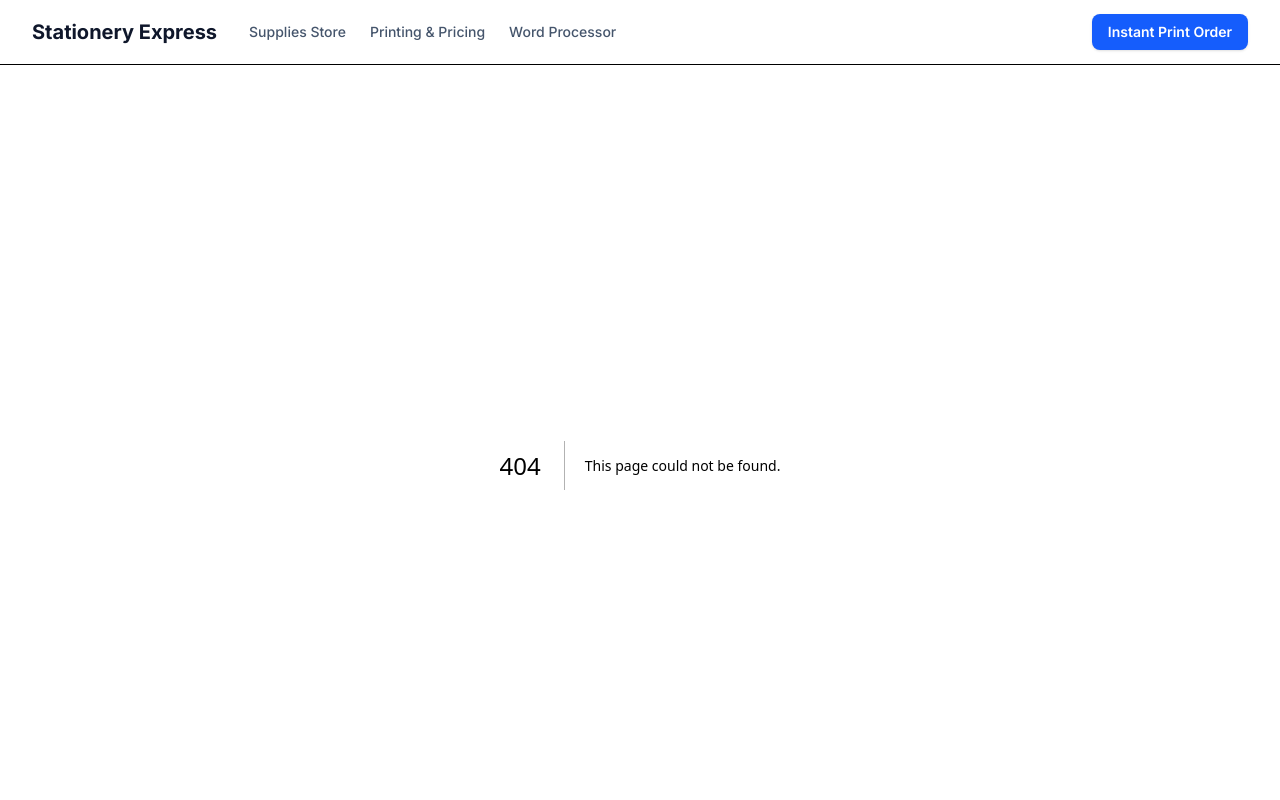
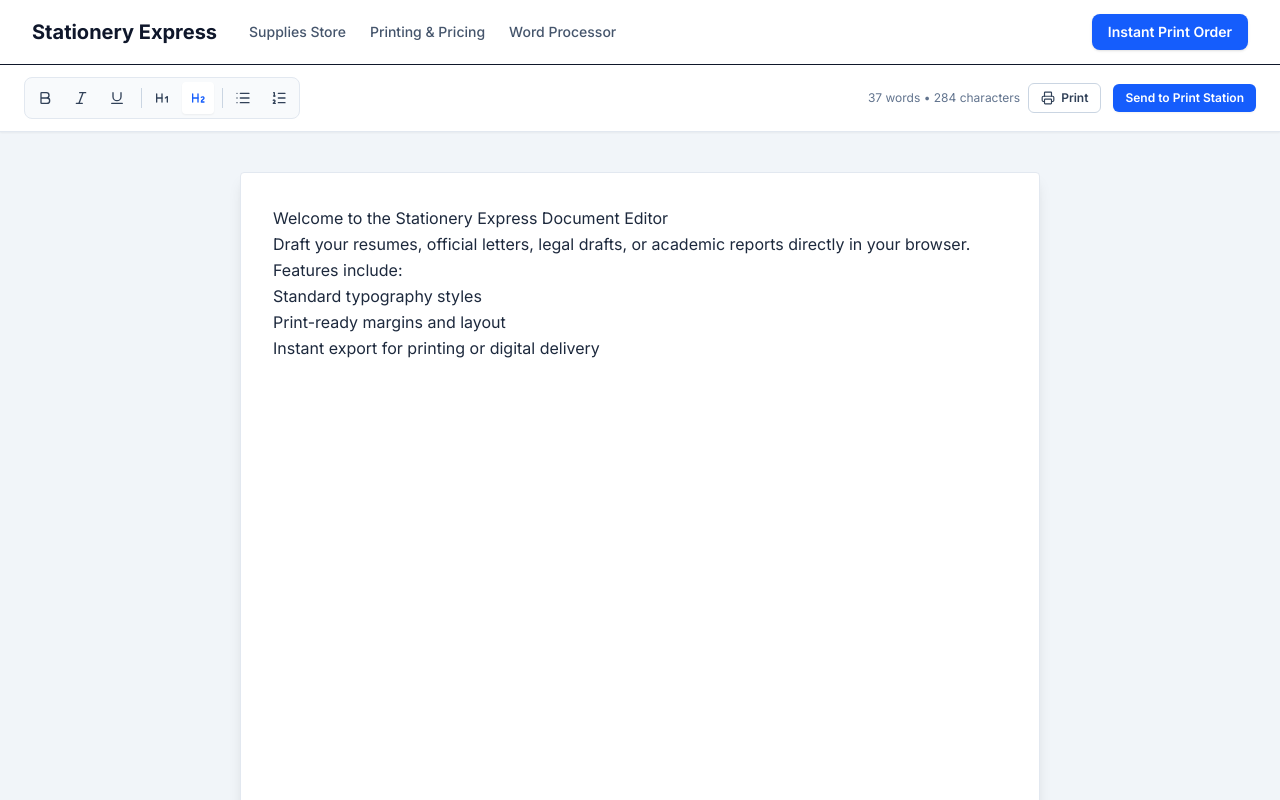
Before and after one commit to smarthiredhr-bot/stationery-platform, a Next.js app: page /editor in a window 1280 px wide. Before the commit this address had no page. Shown: the top 800 px of the page. Built offline with nearby package versions, Linux system fonts and the light colour scheme.

Commit message:
feat: add interactive word processor route and update security overrides

```diff
--- a/package.json
+++ b/package.json
@@ -11,6 +11,10 @@
                 },
     "dependencies":  {
                          "@prisma/client":  "^6.19.3",
+                         "@tiptap/extension-underline":  "^3.31.4",
+                         "@tiptap/pm":  "^3.31.4",
+                         "@tiptap/react":  "^3.31.4",
+                         "@tiptap/starter-kit":  "^3.31.4",
                          "clsx":  "^2.1.1",
                          "lucide-react":  "^1.55.0",
                          "mammoth":  "^1.13.0",
--- /dev/null
+++ b/src/app/editor/page.tsx
@@ -0,0 +1,127 @@
+'use client';
+
+import React from 'react';
+import { useEditor, EditorContent } from '@tiptap/react';
+import StarterKit from '@tiptap/starter-kit';
+import Underline from '@tiptap/extension-underline';
+import {
+  Bold, Italic, Underline as UnderlineIcon,
+  Heading1, Heading2, List, ListOrdered,
+  AlignLeft, Download, Printer
+} from 'lucide-react';
+
+export default function WordProcessorPage() {
+  const editor = useEditor({
+    extensions: [
+      StarterKit,
+      Underline,
+    ],
+    content: `
+      <h2>Welcome to the Stationery Express Document Editor</h2>
+      <p>Draft your resumes, official letters, legal drafts, or academic reports directly in your browser.</p>
+      <p>Features include:</p>
+      <ul>
+        <li>Standard typography styles</li>
+        <li>Print-ready margins and layout</li>
+        <li>Instant export for printing or digital delivery</li>
+      </ul>
+    `,
+    editorProps: {
+      attributes: {
+        class: 'prose max-w-none focus:outline-none min-h-[750px] p-8 text-slate-800 leading-relaxed',
+      },
+    },
+  });
+
+  if (!editor) return null;
+
+  const wordCount = editor.storage?.characterCount?.words?.() ||
+    editor.getText().trim().split(/\s+/).filter(Boolean).length;
+  const charCount = editor.getText().length;
+
+  return (
+    <div className="min-h-screen bg-slate-100 flex flex-col">
+      {/* Top Application Toolbar */}
+      <header className="bg-white border-b border-slate-200 px-6 py-3 flex flex-wrap items-center justify-between gap-4 sticky top-0 z-20 shadow-xs">
+        <div className="flex items-center space-x-1 border border-slate-200 rounded-lg p-1 bg-slate-50">
+          <button
+            onClick={() => editor.chain().focus().toggleBold().run()}
+            className={`p-2 rounded hover:bg-white transition-colors ${editor.isActive('bold') ? 'bg-white shadow-xs font-bold text-blue-600' : 'text-slate-700'}`}
+            title="Bold"
+          >
+            <Bold size={16} />
+          </button>
+          <button
+            onClick={() => editor.chain().focus().toggleItalic().run()}
+            className={`p-2 rounded hover:bg-white transition-colors ${editor.isActive('italic') ? 'bg-white shadow-xs text-blue-600' : 'text-slate-700'}`}
+            title="Italic"
+          >
+            <Italic size={16} />
+          </button>
+          <button
+            onClick={() => editor.chain().focus().toggleUnderline().run()}
+            className={`p-2 rounded hover:bg-white transition-colors ${editor.isActive('underline') ? 'bg-white shadow-xs text-blue-600' : 'text-slate-700'}`}
+            title="Underline"
+          >
+            <UnderlineIcon size={16} />
+          </button>
+          <span className="w-px h-5 bg-slate-300 mx-1" />
+          <button
+            onClick={() => editor.chain().focus().toggleHeading({ level: 1 }).run()}
+            className={`p-2 rounded hover:bg-white transition-colors ${editor.isActive('heading', { level: 1 }) ? 'bg-white shadow-xs font-bold text-blue-600' : 'text-slate-700'}`}
+            title="Heading 1"
+          >
+            <Heading1 size={16} />
+          </button>
+          <button
+            onClick={() => editor.chain().focus().toggleHeading({ level: 2 }).run()}
+            className={`p-2 rounded hover:bg-white transition-colors ${editor.isActive('heading', { level: 2 }) ? 'bg-white shadow-xs font-bold text-blue-600' : 'text-slate-700'}`}
+            title="Heading 2"
+          >
+            <Heading2 size={16} />
+          </button>
+          <span className="w-px h-5 bg-slate-300 mx-1" />
+          <button
+            onClick={() => editor.chain().focus().toggleBulletList().run()}
+            className={`p-2 rounded hover:bg-white transition-colors ${editor.isActive('bulletList') ? 'bg-white shadow-xs text-blue-600' : 'text-slate-700'}`}
+            title="Bullet List"
+          >
+            <List size={16} />
+          </button>
+          <button
+            onClick={() => editor.chain().focus().toggleOrderedList().run()}
+            className={`p-2 rounded hover:bg-white transition-colors ${editor.isActive('orderedList') ? 'bg-white shadow-xs text-blue-600' : 'text-slate-700'}`}
+            title="Numbered List"
+          >
+            <ListOrdered size={16} />
+          </button>
+        </div>
+
+        <div className="flex items-center space-x-3">
+          <div className="text-xs text-slate-500 mr-2 hidden sm:block">
+            <span>{wordCount} words</span> &bull; <span>{charCount} characters</span>
+          </div>
+          <button
+            onClick={() => window.print()}
+            className="inline-flex items-center gap-1.5 px-3 py-1.5 text-xs font-semibold rounded-md border border-slate-300 hover:bg-slate-50 text-slate-700 transition-colors"
+          >
+            <Printer size={14} /> Print
+          </button>
+          <a
+            href="/print"
+            className="inline-flex items-center gap-1.5 px-3 py-1.5 text-xs font-semibold rounded-md bg-blue-600 hover:bg-blue-700 text-white transition-colors shadow-xs"
+          >
+            Send to Print Station
+          </a>
+        </div>
+      </header>
+
+      {/* A4 Workspace Simulation */}
+      <main className="flex-1 py-10 px-4 flex justify-center overflow-auto">
+        <div className="w-full max-w-[800px] bg-white shadow-lg rounded-sm border border-slate-200">
+          <EditorContent editor={editor} />
+        </div>
+      </main>
+    </div>
+  );
+}
```
Also changed, not shown: 1 other file (tests, documents, lock files or other folders).
